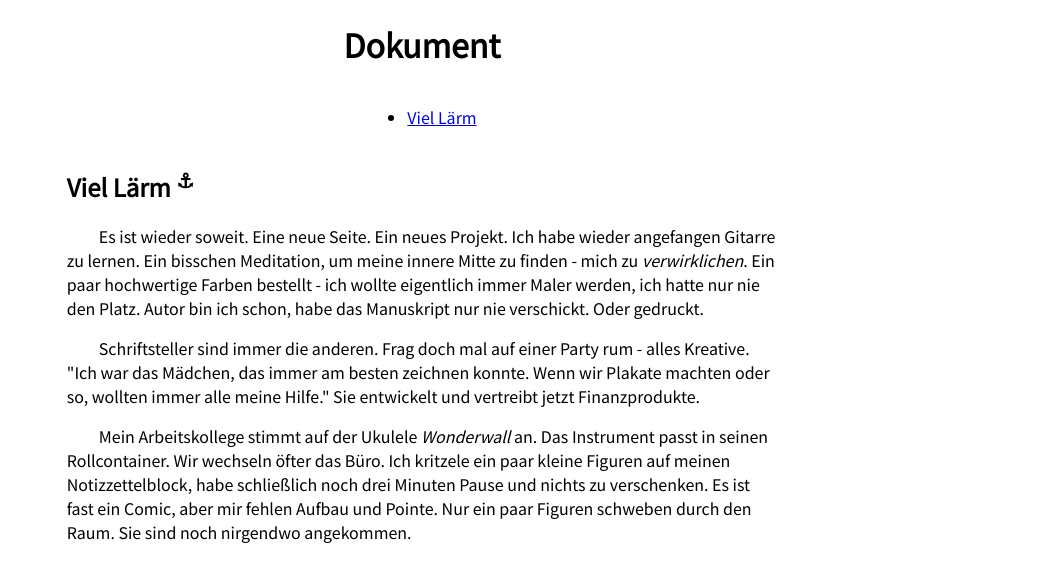
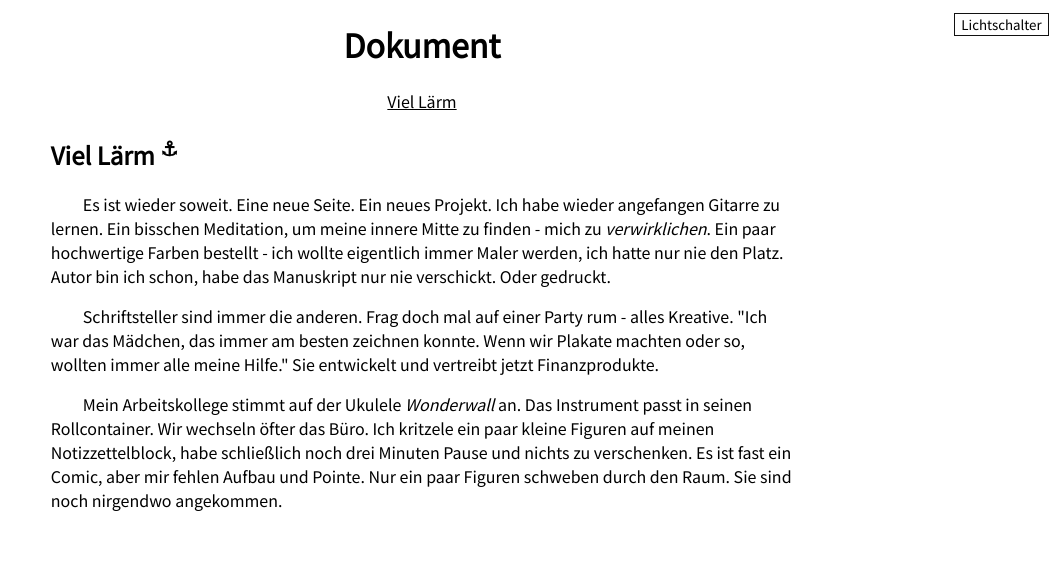
Before and after one commit to isthisstackoverflow/repositoryname, a website: page pages/dokument/index.html in a window 1280 px wide. Shown: the whole page, without its empty margins (218-1280 px from the left). Drawn offline with Linux system fonts and the light colour scheme.

Commit message:
add light switch

```diff
--- a/pages/dokument/index.html
+++ b/pages/dokument/index.html
@@ -16,6 +16,7 @@
     <link rel="stylesheet" href="style.css">
   </head>
   <body>
+    <button id="light-switch" style="display: none;" title="Ändert Hintergrundfarbe">Lichtschalter</button>
     <header>
       <h1 id="Dokument">
         Dokument
@@ -24,7 +25,7 @@
     <nav>
       <ul>
         <li>
-          <a href="#VielLaerm" title="Kapitelanker">Viel Lärm</a>
+          <a href="#VielLaerm">Viel Lärm</a>
         </li>
       </ul>
     </nav>
@@ -42,4 +43,12 @@
       </section>
     </main>
   </body>
+  <script>
+    var lightSwitch = document.getElementById("light-switch");
+    var body = document.getElementsByTagName("body")[0];
+    lightSwitch.style.display = "block";
+    lightSwitch.onclick = function () {
+      body.classList.toggle("dark");
+    }
+  </script>
 </html>
--- a/pages/dokument/style.css
+++ b/pages/dokument/style.css
@@ -1,10 +1,41 @@
+:root {
+  --bright-bg: #FFFFFF;
+  --bright-fg: #111111;
+  --dark-bg: #111111;
+  --dark-fg: #EEEEEE;
+}
+
 * {
   font-family: 'Noto Sans JP', sans-serif;
+  transition: background-color 100ms ease-in-out,
+    color 100ms ease-in-out;
+}
+
+.dark * {
+  color: var(--dark-fg);
+}
+
+a:focus {
+  outline: 2px solid var(--bright-fg);
+}
+
+.dark a:focus {
+  outline: 2px solid var(--dark-fg);
 }
 
 html, body {
   margin: 0;
   padding: 0;
+}
+
+.dark {
+  background-color: var(--dark-bg);
+}
+
+ul {
+  list-style-type: none;
+  padding: 0;
+  margin: 0;
 }
 
 body {
@@ -22,7 +53,12 @@ header {
 }
 
 main {
-  max-width: 80ch;
+  max-width: calc(80ch + 2em);
+  padding: 0 2em;
+}
+
+nav a {
+  color: inherit;
 }
 
 sup a {
@@ -33,3 +69,29 @@ sup a {
 p {
   text-indent: 2em;
 }
+
+#light-switch {
+  background-color: var(--bright-bg);
+  border: 1px solid var(--bright-fg);
+  position: fixed;
+  top: 1em;
+  right: 1em;
+  cursor: pointer;
+}
+
+.dark #light-switch {
+  background-color: var(--dark-bg);
+  border: 1px solid var(--dark-fg);
+}
+
+#light-switch:focus, #light-switch:hover {
+  background-color: var(--dark-bg);
+  border: 1px solid var(--dark-bg);
+  color: var(--dark-fg);
+}
+
+.dark #light-switch:focus, .dark #light-switch:hover {
+  background-color: var(--bright-bg);
+  border: 1px solid var(--bright-bg);
+  color: var(--bright-fg);
+}
```
